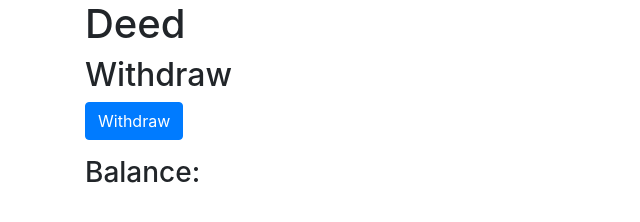
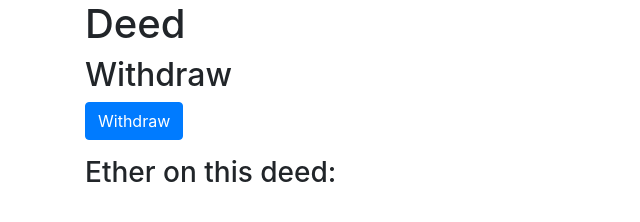
Before and after one commit to RyN21/deed_ETB, a website built with webpack: page public/index.html in a window 1280 px wide. Shown: the whole page, without its empty margins (0-640 px from the left). Built offline with nearby package versions, Linux system fonts and the light colour scheme; what web3 would draw is missing.

Commit message:
Edit html

```diff
--- a/public/index.html
+++ b/public/index.html
@@ -16,7 +16,7 @@
             <p id="withdraw-result"></p>
           </form>
 
-          <h3>Balance:</h3>
+          <h3>Ether on this deed:</h3>
           <p id="balance"></p>
 
         </div>
```
